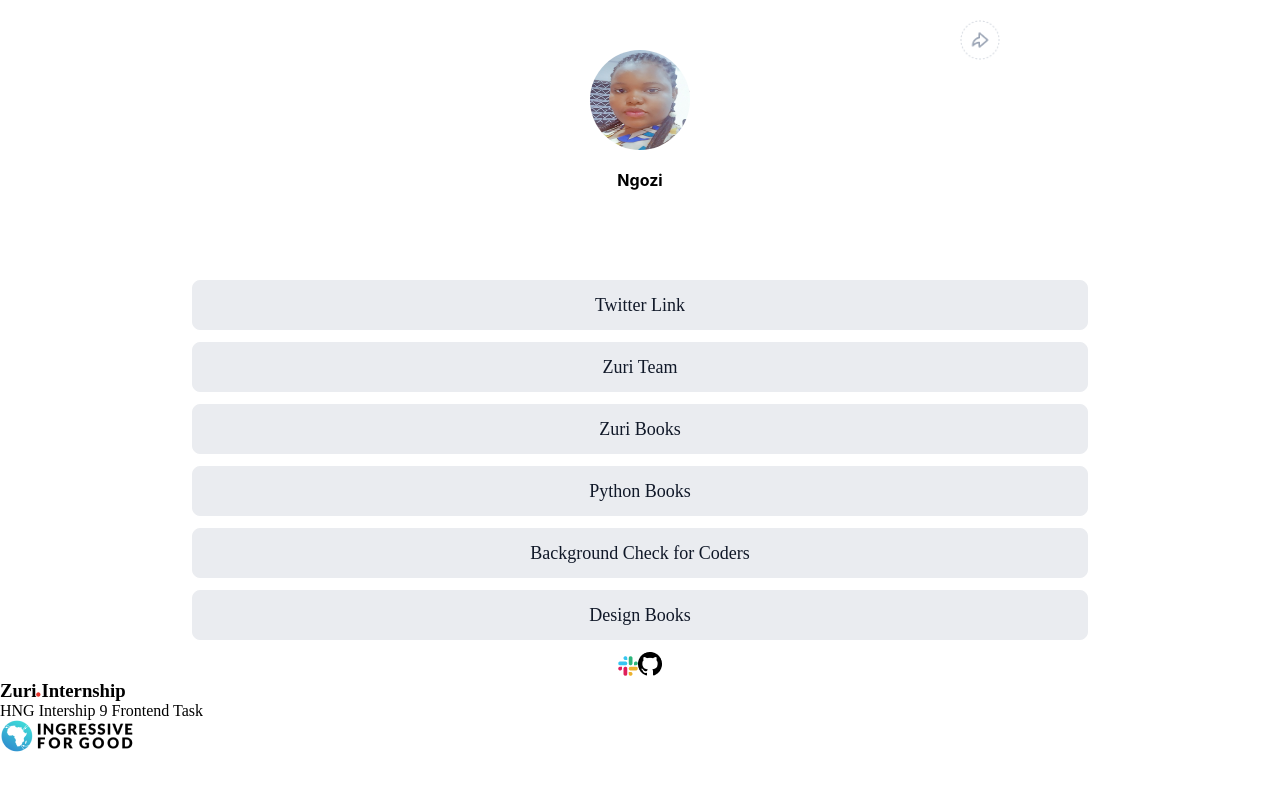
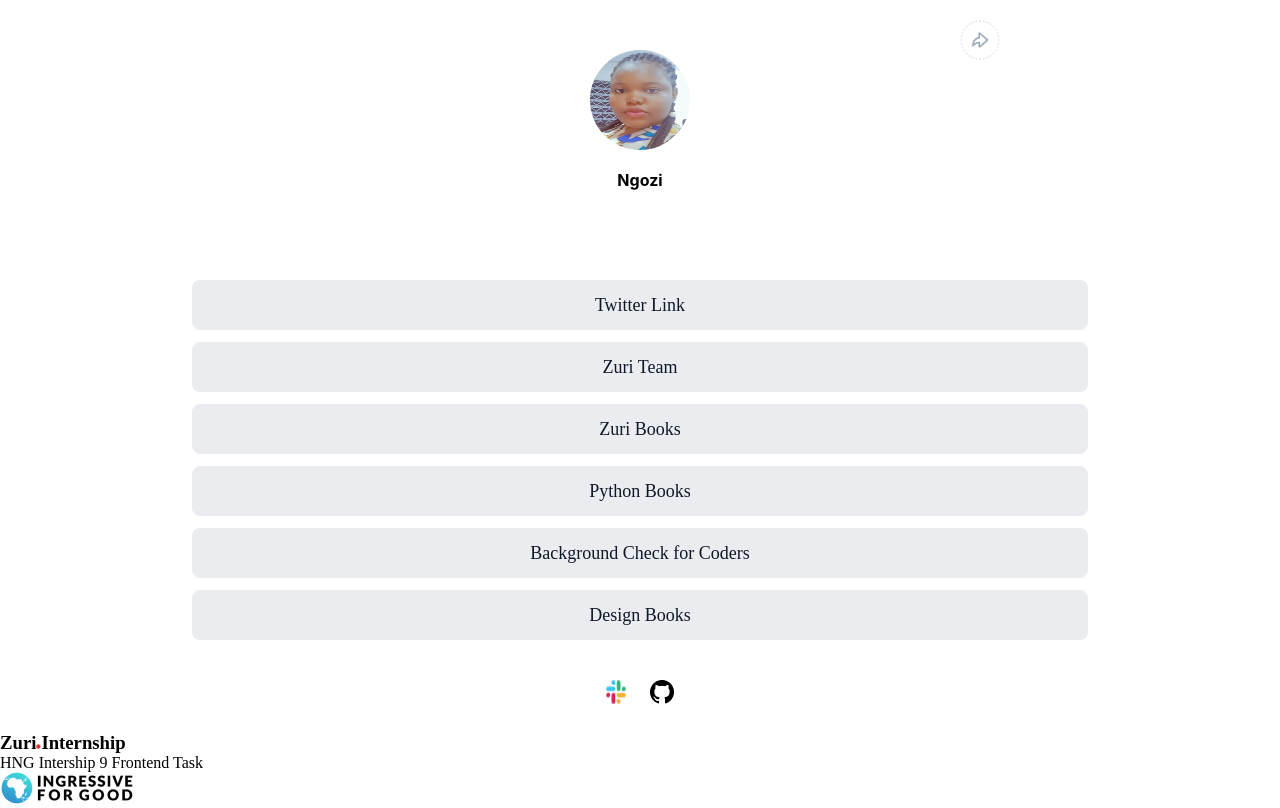
Before and after one commit to precious-68/Ayotayo, a React (Create React App) app: page / in a window 1280 px wide. Built offline with nearby package versions, Linux system fonts and the light colour scheme.

Commit message:
added some styling

```diff
--- a/src/Components/Linktreestyles.css
+++ b/src/Components/Linktreestyles.css
@@ -70,3 +70,17 @@ a{
     background: #EAECF0;
 
 }
+.icons{
+
+    display: flex;
+    flex-direction: row;
+    justify-content: center;
+    align-items: center;
+    height:80px;
+     width:70%;
+
+ }
+ .social-icons{
+     display: flex;
+     gap: 24px;
+ }
```
